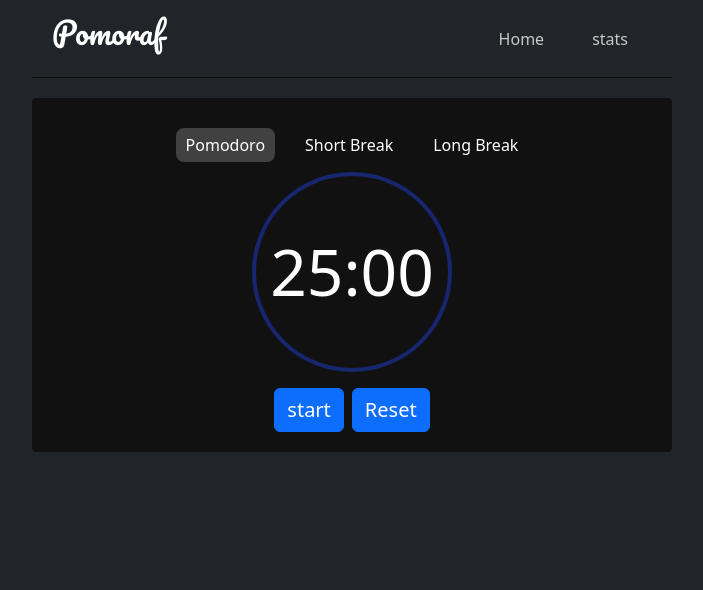
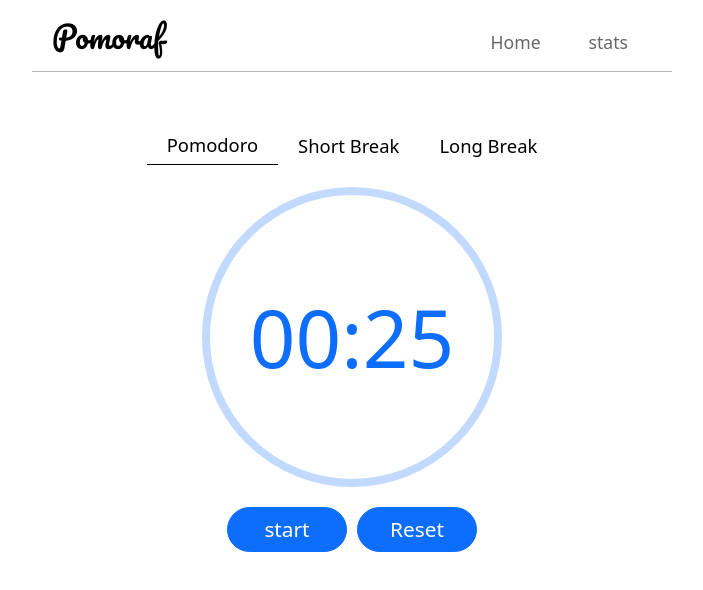
Before and after one commit to AbdallahRdf/WatchRaf, a React (Vite) app: page / in a window 1280 px wide. Shown: the top 590 px of the page, without its empty margins (288-991 px from the left). Built offline with nearby package versions, Linux system fonts and the light colour scheme.

Commit message:
fixed some issues in the timer functionnalities, and styled the page

```diff
--- a/src/App.jsx
+++ b/src/App.jsx
@@ -6,15 +6,15 @@ import Navbar from "./components/Navbar";
 
 export const timerStyle = {
   pomodoro: {
-    time: 25*60,
+    time: 25,
     title: "Pomodoro"
   },
   shortBreak: {
-    time: 5*60,
+    time: 5,
     title: "Short Break"
   },
   longBreak: {
-    time: 15*60,
+    time: 15,
     title: "Long Break"
   }
 }
@@ -27,8 +27,7 @@ export function App() {
     reset: "reset"
   }
 
-  const reducer = (state, action) => {
-    const {type} = action;
+  const reducer = (state, {type, payload}) => {
     switch (type) {
       case ACTIONS.stop:
         return {
@@ -36,11 +35,27 @@ export function App() {
           isRunning: !state.isRunning
         }
       case ACTIONS.reset:
-        return {
-          timeRemaining: timerStyle.pomodoro.time,
-          isPomodoro: timerStyle.pomodoro.title,
-          isRunning: false
+        let stateToReturn;
+        if(payload.backToPomo){
+          stateToReturn = {
+            timeRemaining: timerStyle.pomodoro.time,
+            isPomodoro: timerStyle.pomodoro.title,
+            isRunning: false
+          }
+        } else {
+          let time;
+          switch(state.isPomodoro){
+            case timerStyle.pomodoro.title: time = timerStyle.pomodoro.time; break;
+            case timerStyle.shortBreak.title: time = timerStyle.shortBreak.time; break;
+            case timerStyle.longBreak.title: time = timerStyle.longBreak.time; break;
+          }
+          stateToReturn = {
+            ...state,
+            timeRemaining: time,
+            isRunning: false
+          }
         }
+        return stateToReturn;
       case ACTIONS.tick:
         return {
           ...state,
@@ -48,24 +63,21 @@ export function App() {
         }
       case timerStyle.pomodoro.title:
         return {
-          ...state,
           timeRemaining: timerStyle.pomodoro.time,
           isPomodoro: timerStyle.pomodoro.title,
-          // isRunning: true
+          isRunning: payload.run
         }
       case timerStyle.shortBreak.title:
         return {
-          ...state,
           timeRemaining: timerStyle.shortBreak.time,
           isPomodoro: timerStyle.shortBreak.title,
-          // isRunning: true
+          isRunning: payload.run
         }
       case timerStyle.longBreak.title:
         return {
-          ...state,
           timeRemaining: timerStyle.longBreak.time,
           isPomodoro: timerStyle.longBreak.title,
-          // isRunning: true
+          isRunning: payload.run
         }
       default: throw new Error(`Unhandled action type: ${type}`);
     }
@@ -86,9 +98,9 @@ export function App() {
       }, 1000)
     }else if(state.timeRemaining < 0){
       if(state.isPomodoro===timerStyle.pomodoro.title){
-        dispatch({type: timerStyle.shortBreak.title});
+        dispatch({ type: timerStyle.shortBreak.title, payload: {run: true}});
       }else{
-        dispatch({type: ACTIONS.reset})
+        dispatch({type: ACTIONS.reset, payload: {backToPomo: true}})
       }
     }
 
@@ -97,9 +109,9 @@ export function App() {
 
   const stopTimer = () => dispatch({ type: ACTIONS.stop });
 
-  const resetTimer = () => dispatch({ type: ACTIONS.reset });
+  const resetTimer = () => dispatch({ type: ACTIONS.reset, payload: { backToPomo: false } });
 
-  const changeTimerType = (actionToBeDone) => dispatch({ type: actionToBeDone })
+  const changeTimerType = (actionToBeDone) => dispatch({ type: actionToBeDone, payload: {run: false}})
 
   return (
     <div>
--- a/src/pages/Home.jsx
+++ b/src/pages/Home.jsx
@@ -4,6 +4,10 @@ export const Home = ({ state, stopTimer, resetTimer, changeTimerType }) => {
     const pomodoro = timerStyle.pomodoro.title;
     const shortBreak = timerStyle.shortBreak.title;
     const longBreak = timerStyle.longBreak.title;
+
+    const isPomodoro = timerStyle.pomodoro.title === state.isPomodoro;
+    const isShortBreak = timerStyle.shortBreak.title === state.isPomodoro;
+    const isLongBreak = timerStyle.longBreak.title === state.isPomodoro;
 
     const timerFormatter = () => {
         let minutes = Math.floor(state.timeRemaining / 60).toString();
@@ -13,24 +17,34 @@ export const Home = ({ state, stopTimer, resetTimer, changeTimerType }) => {
         return `${minutes}:${seconds}`;
     };
 
+    const PomoStyle = {
+        border: isPomodoro ? "8px #0D6EFD40 solid" : "8px #19875440 solid",
+    }
+
+    const color = {
+        color: isPomodoro ? "#0D6EFD" : "#198754",
+    }
+
+    const controlBtnsStyle = isPomodoro ? "btn btn-primary control-btn" : "btn btn-success control-btn";
+
     return (
         <div className="timer">
 
             <div className="select-btns">
                 <button
-                    className={state.isPomodoro===pomodoro ? "select-btn selected-btn" :"select-btn"}
+                    className={isPomodoro ? "select-btn selected-btn" :"select-btn"}
                     onClick={() => changeTimerType(pomodoro)}
                 >
                         {pomodoro}
                 </button>
                 <button
-                    className={state.isPomodoro === shortBreak ? "select-btn selected-btn" : "select-btn"}
+                    className={isShortBreak ? "select-btn selected-btn" : "select-btn"}
                     onClick={() => changeTimerType(shortBreak)}
                 >
                     {shortBreak}
                 </button>
                 <button
-                    className={state.isPomodoro === longBreak ? "select-btn selected-btn" : "select-btn"}
+                    className={isLongBreak ? "select-btn selected-btn" : "select-btn"}
                     onClick={() => changeTimerType(longBreak)}
                 >
                     {longBreak}
@@ -38,14 +52,14 @@ export const Home = ({ state, stopTimer, resetTimer, changeTimerType }) => {
             </div>
 
             <div className="cercle-parent">
-                <div className="cercle"></div>
-                <span className="clock">{timerFormatter()}</span>
+                <div style={PomoStyle} className="cercle"></div>
+                <span style={color} className="clock">{timerFormatter()}</span>
             </div>
-            <div className="d-grid gap-2 d-md-block pt-3">
-                <button className="btn btn-primary fs-5 mx-1" onClick={stopTimer}>
+            <div className="control-btns">
+                <button className={controlBtnsStyle} onClick={stopTimer}>
                     {state.isRunning ? "pause" : "start"}
                 </button>
-                <button className="btn btn-primary fs-5 mx-1" onClick={resetTimer}>
+                <button className={controlBtnsStyle} onClick={resetTimer}>
                     Reset
                 </button>
             </div>
--- a/src/style.css
+++ b/src/style.css
@@ -5,8 +5,8 @@
 }
 
 body {
-    background-color: #212529;
-    color: white;
+    background-color: #fff;
+    /* color: white; */
 }
 
 /* .wrapper {
@@ -27,18 +27,18 @@ body {
     display: grid;
     grid-template-columns: 1fr auto;
     align-items: baseline;
-    padding-top: 10px;
-    padding-bottom: 10px;
+    padding-top: 14px;
+    padding-bottom: 0px;
     margin: 0 auto;
     width: 50%;
-    border-bottom: 1px rgb(10, 10, 10) solid;
+    border-bottom: 1px rgba(10, 10, 10, 0.3) solid;
 }
 
 .logo {
     font-family: 'Orbitron', sans-serif;
     font-family: 'Pacifico', cursive;
     font-size: 1.9rem;
-    color: white;
+    color: black;
     padding: 0 20px;
     text-decoration: none;
 }
@@ -56,15 +56,14 @@ body {
 
 .list-link {
     text-decoration: none;
-    font-size: 1rem;
-    color: rgba(230, 230, 230, 0.845);
+    font-size: 1.1rem;
+    color: rgba(0, 0, 0, 0.6);
 }
 
 .list-link:hover {
-    color: white;
-    text-shadow: 0px 0px 1px white;
+    color: black
+    /* text-shadow: 0px 0px 1px black; */
 }
-
 
 .timer {
     width: 50%;
@@ -72,48 +71,71 @@ body {
     display: flex;
     flex-direction: column;
     align-items: center;
-    background-color: #111111;
-    border-radius: 4px;
+    /* background-color: #1111117f; */
+    border-radius: 8px;
     padding: 20px;
 }
 
 .select-btns {
     display: flex;
-    margin: 10px auto;
+    margin: 14px auto 22px auto;
 }
 
 .select-btn {
-    margin: 0 10px;
-    padding: 5px 10px;
-    border-radius: 8px;
-    color: white;
+    /* margin: 0 10px; */
+    padding: 5px 20px;
+    /* border-radius: 8px; */
+    /* color: white; */
     background-color: transparent;
-    border: none
+    border: none;
+    font-size: 1.15rem;
+}
+
+.select-btn:hover {
+    border-radius: 8px 8px 0 0;
+    background-color: rgba(0, 0, 0, .06);
 }
 
 .selected-btn {
-    background-color: rgba(255, 255, 255, .2);
+    /* background-color: rgba(255, 255, 255, .2); */
+        border-bottom: 1px black solid;
 }
 
 .cercle-parent {
     position: relative;
-    height: 200px;
-    width: 200px;
+    width: 300px;
+    height: 300px;
     display: flex;
     justify-content: center;
     align-items: center;
+    /* border: red 2px solid; */
 }
 
 .cercle {
     position: absolute;
     width: 100%;
     height: 100%;
-    border: 4px rgb(22, 38, 111) solid;
     border-radius: 50%;
+    /* background-color: #F7FAFF; */
 }
 
 .clock {
-    font-size: 4rem;
+    font-size: 5rem;
+    /* color: black */
+}
+
+.control-btns {
+    /* border: 1px white solid; */
+    width: 100%;
+    display: flex;
+    justify-content: center;
+}
+
+.control-btn {
+    width: 20%;
+    margin: 20px 5px;
+    font-size: 1.3rem;
+    border-radius: 50px;
 }
 
 /* .btns {
```
